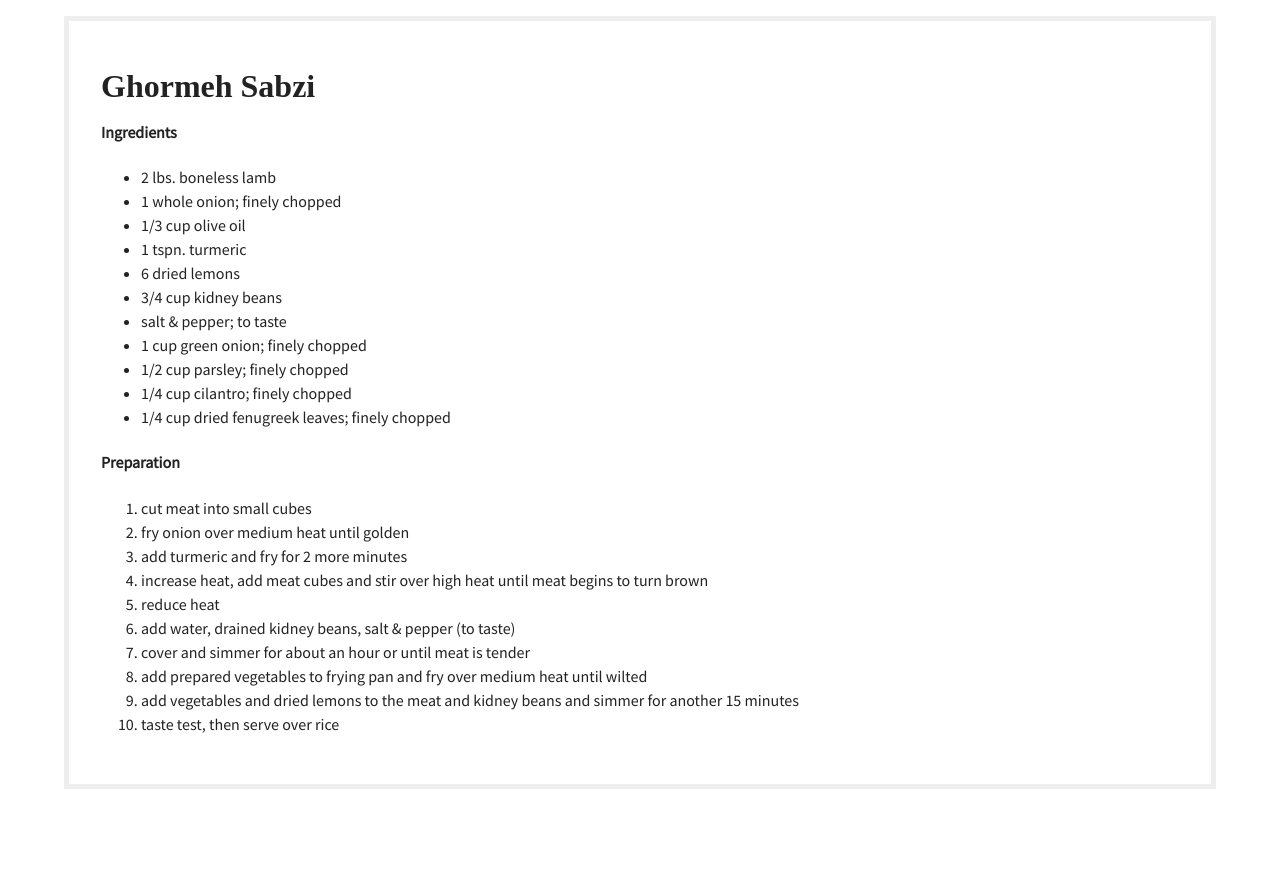
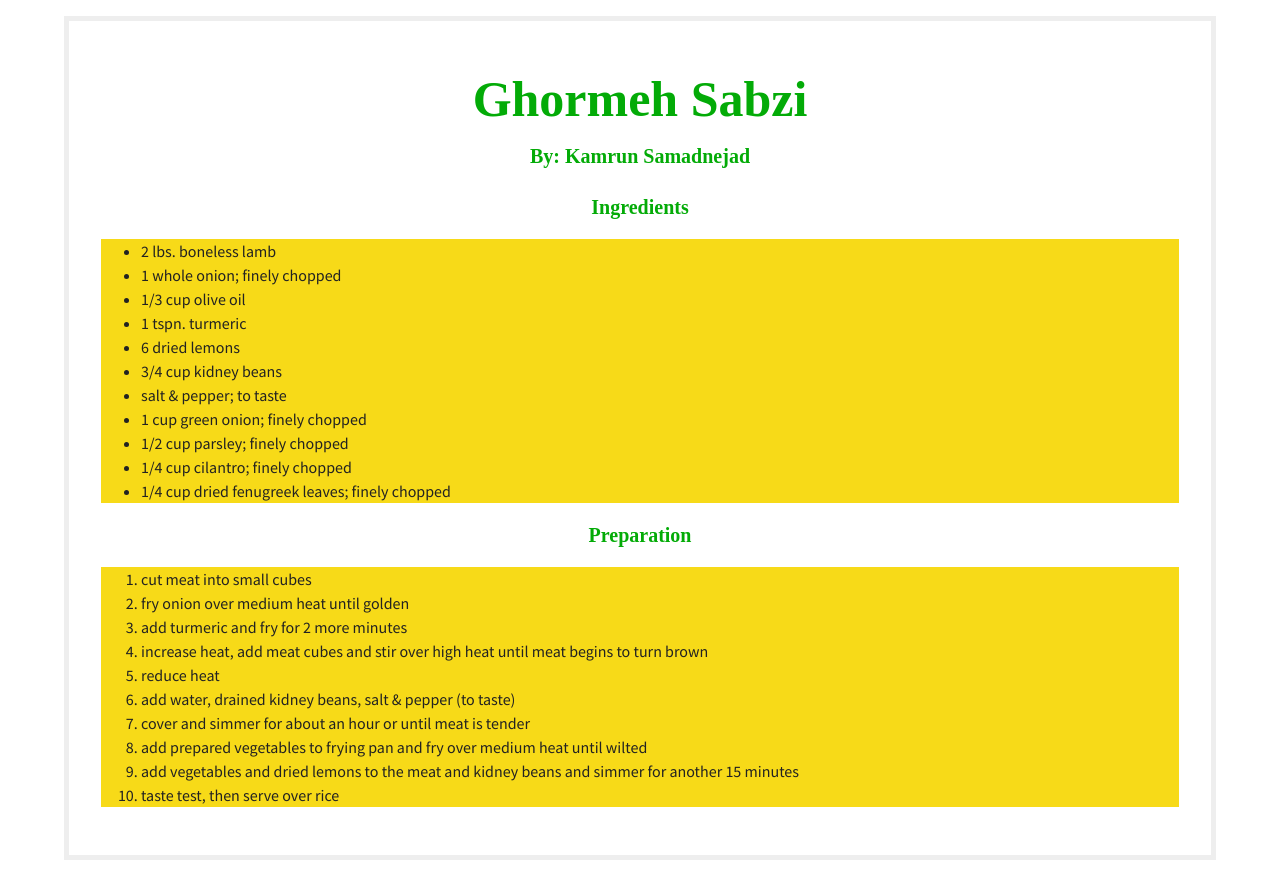
Before and after one commit to ksamadnejad/recipe, a plain HTML site: page index.html in a window 1280 px wide. Before the commit the page ends 805 px from the top, so only its background shows below. Drawn offline with Linux system fonts and the light colour scheme.

Commit message:
updated site

```diff
--- a/css/sitewide.css
+++ b/css/sitewide.css
@@ -51,5 +51,30 @@ body {
 
 h1{
 	font-family: apple chancery;
-	font color: red;
+	color: #03AB07;
+	text-align: center;
+	font-size: 50px
 }
+
+ul{
+	background: #F7DA18;
+
+}
+
+ol{
+	background: #F7DA18;
+}
+
+h4{
+	font-family: apple chancery;
+	text-align: center;
+	color: #03AB07;
+	font-size: 20px
+}
+
+h3{
+	font-family: apple chancery;
+	text-align: center;
+	color: #03AB07;
+	font-size: 20px
+}
--- a/index.html
+++ b/index.html
@@ -25,11 +25,13 @@
 	<div class="container">
 
 	<h1> Ghormeh Sabzi </h1>
+	<h4> By: Kamrun Samadnejad </h4>
 
 
 
 
-	<p> <h4>Ingredients</h4>
+
+	<p> <h3>Ingredients</h3>
 
 	<ul>
 		<li>2 lbs. boneless lamb</li>
@@ -47,7 +49,7 @@
 
 </p>
 
-<p> <h4>Preparation</h4>
+<p> <h3>Preparation</h3>
 
 	<ol type="1">
 		<li>cut meat into small cubes</li>
```
Also changed, not shown: 1 other file.
